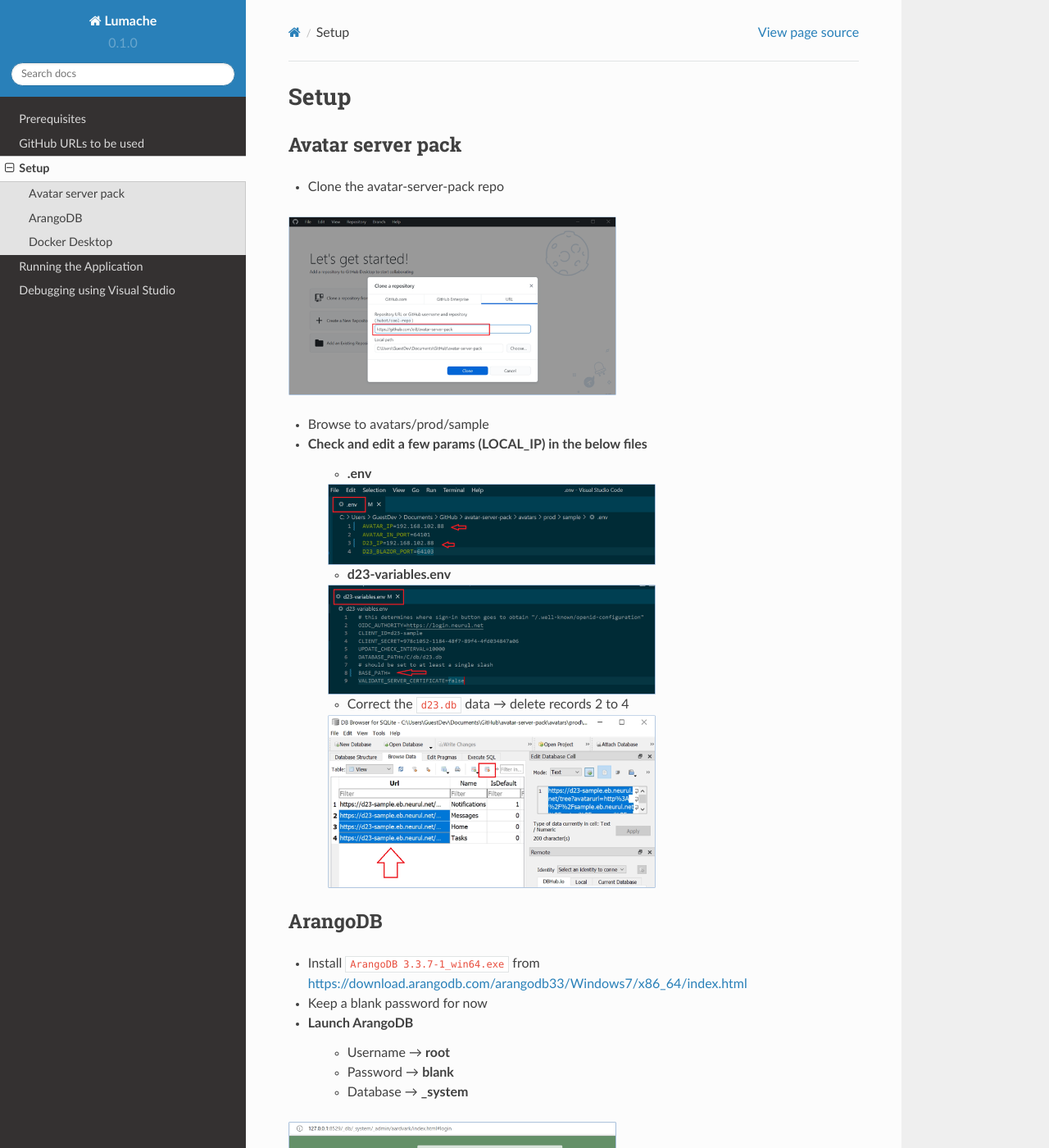
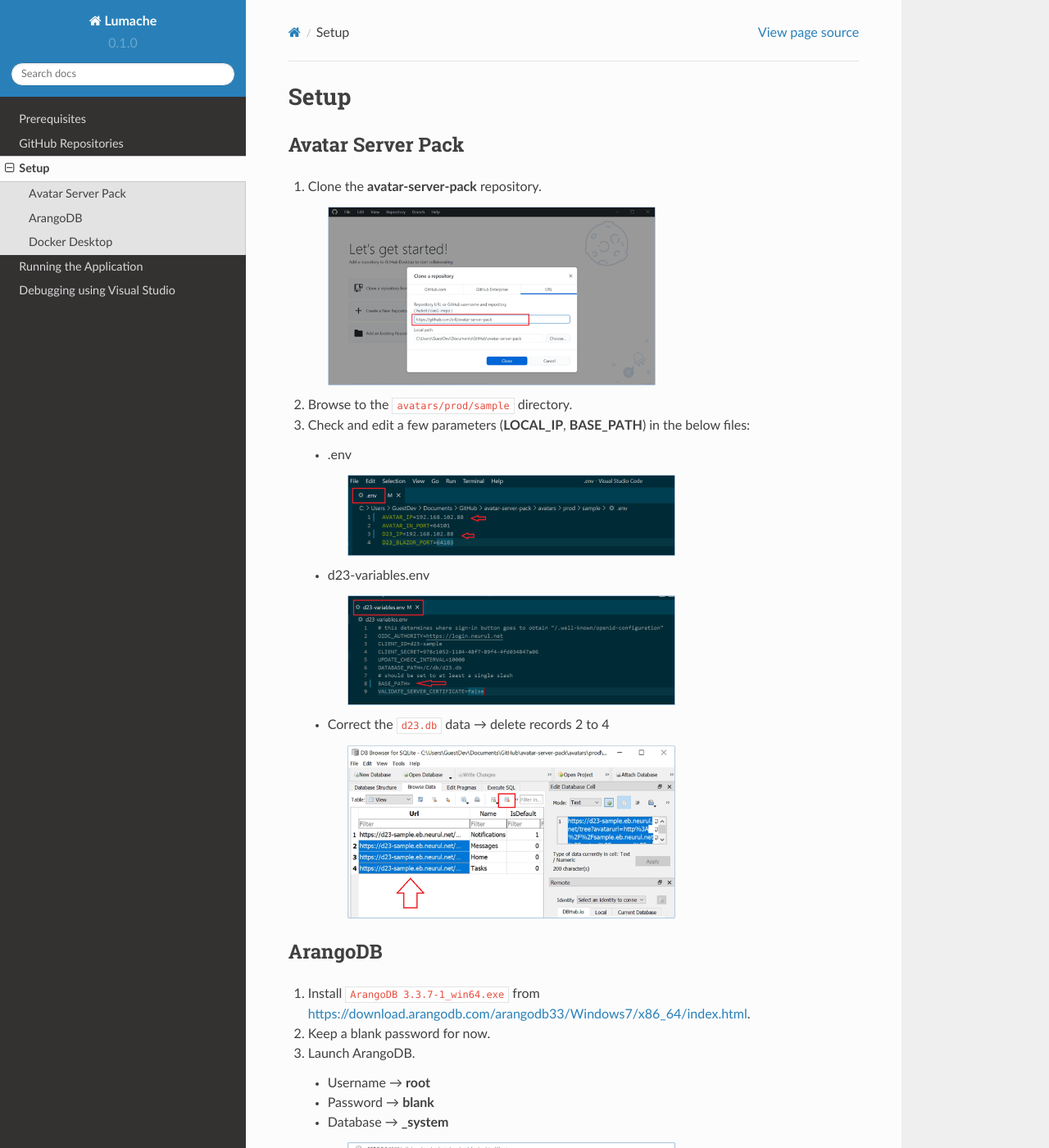
Before and after one commit to ei8/avatar-server-docs, a Sphinx documentation site: the page built from docs/source/setup.rst, in a window 1280 px wide and 1400 px high. Shown: the whole window at 82% size. Built offline with Sphinx 7.4.7 and the Read the Docs theme 2.0.0, drawn with Linux system fonts in a browser that asks for light colours; some of the changed text lies outside the part shown.

Commit message:
PR feedback changes

```diff
--- a/docs/source/githuburls.rst
+++ b/docs/source/githuburls.rst
@@ -1,5 +1,5 @@
-GitHub URLs to be used
+GitHub Repositories
 ======================
 
-* avatar-server-pack - http://github.com/ei8/avatar-server-pack
-* cortex-diary - https://github.com/ei8/cortex-diary
+#.  **avatar-server-pack**  http://github.com/ei8/avatar-server-pack
+#.  **cortex-diary**  https://github.com/ei8/cortex-diary
--- a/docs/source/setup.rst
+++ b/docs/source/setup.rst
@@ -1,66 +1,86 @@
 Setup
 =====
 
-Avatar server pack
+Avatar Server Pack
 ------------------
 
-* Clone the avatar-server-pack repo
-.. image:: images/Picture1.png
-    :width: 400
-* Browse to avatars/prod/sample
+#.  Clone the **avatar-server-pack** repository.
 
-* Check and edit a few params (LOCAL_IP) in the below files
-    * **.env**
-    .. image:: images/Picture2.png
-        :width: 400
-    * **d23-variables.env**
-    .. image:: images/Picture3.png
-        :width: 400
+        .. image:: images/Picture1.png
+            :width: 400
+
+#.  Browse to the ``avatars/prod/sample`` directory.
+
+
+#.  Check and edit a few parameters (**LOCAL_IP**, **BASE_PATH**) in the below files:
+
+
+    * .env
+
+        .. image:: images/Picture2.png
+            :width: 400
+
+    * d23-variables.env
+
+        .. image:: images/Picture3.png
+            :width: 400
+
     * Correct the ``d23.db`` data → delete records 2 to 4
-    .. image:: images/Picture4.png
-        :width: 400
+
+        .. image:: images/Picture4.png
+            :width: 400
 
 ArangoDB
 --------
 
-* Install ``ArangoDB 3.3.7-1_win64.exe`` from https://download.arangodb.com/arangodb33/Windows7/x86_64/index.html
+#.  Install ``ArangoDB 3.3.7-1_win64.exe`` from https://download.arangodb.com/arangodb33/Windows7/x86_64/index.html.
 
-* Keep a blank password for now
 
-* Launch ArangoDB
+#.  Keep a blank password for now.
+
+
+#.  Launch ArangoDB.
+
     * Username → **root**
     * Password → **blank**
     * Database → **_system**
-.. image:: images/Picture5.png
-    :width: 400
-.. image:: images/Picture6.png
-    :width: 400
 
-* Browse to the path ``C:/Program Files/arangoDB 3.3.7/etc/arangodb3``
+        .. image:: images/Picture5.png
+            :width: 400
 
-* Update the endpoint in the ``arango.conf`` file to ``tcp://0.0.0.0:8529``
-.. image:: images/Picture7.png
-    :width: 400
 
-* Restart arangodb service
+        .. image:: images/Picture6.png
+            :width: 400
 
-  * Press ``Windows Key + R``
-  * Type ``services.msc``
-  * Choose ``ArangoDB > (Re)start service``
+#.  Browse to the path ``C:/Program Files/arangoDB 3.3.7/etc/arangodb3``.
+
+
+#.  Update the endpoint in the ``arango.conf`` file to ``tcp://0.0.0.0:8529``.
+
+        .. image:: images/Picture7.png
+            :width: 400
+
+#.  Restart **arangodb** service.
+
+        * Press ``Windows Key + R``.
+        * Type ``services.msc``.
+        * Choose ``ArangoDB > (Re)start service``.
 
 Docker Desktop
 --------------
 
-* Ensure Docker Desktop is up and online, check WSL status, and take remediation steps if Docker does not work.
-.. image:: images/Picture8.png
-    :width: 400
+#.  Ensure Docker Desktop is up and online, check WSL status, and take remediation steps if Docker does not work.
 
-* Ensure to switch on virtualization at the BIOS level if needed.
+        .. image:: images/Picture8.png
+            :width: 400
 
-* Ensure Docker is running under Linux containers.
-.. image:: images/Picture9.png
-    :width: 400
+#.  Ensure to switch on virtualization at the BIOS level if needed.
 
-* Open the ``variables.env`` file from ``\prod\sample`` and update the contents from the dowloadable `variables.env <https://github.com/erwintayag/avatar-server-docs-1/blob/main/docs/source/reference_files/variables.env>`_
+#.  Ensure Docker is running under Linux containers.
 
-* Start docker → ``docker-compose -f docker-compose.yml up``
+        .. image:: images/Picture9.png
+            :width: 400
+
+#.  Open the ``variables.env`` file from ``\prod\sample`` and update the contents from the dowloadable `variables.env <https://github.com/erwintayag/avatar-server-docs-1/blob/main/docs/source/reference_files/variables.env>`_.
+
+#.  Start docker → ``docker-compose -f docker-compose.yml up``.
```
Also changed, not shown: docs/source/localdebugging.rst (+26 -23 lines), docs/source/prerequisites.rst (+8 -9 lines), docs/source/runningtheapplication.rst (+17 -16 lines).
